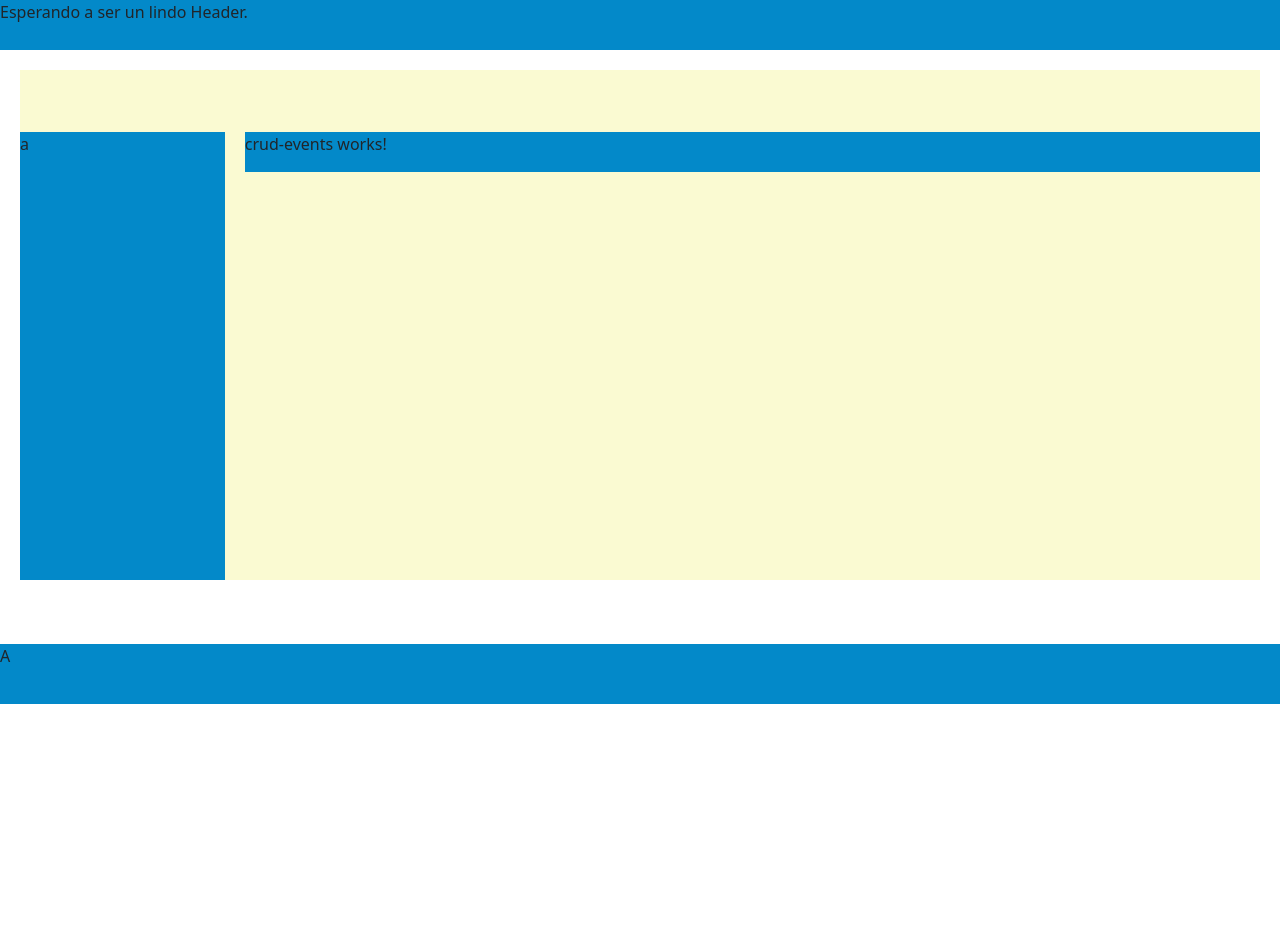
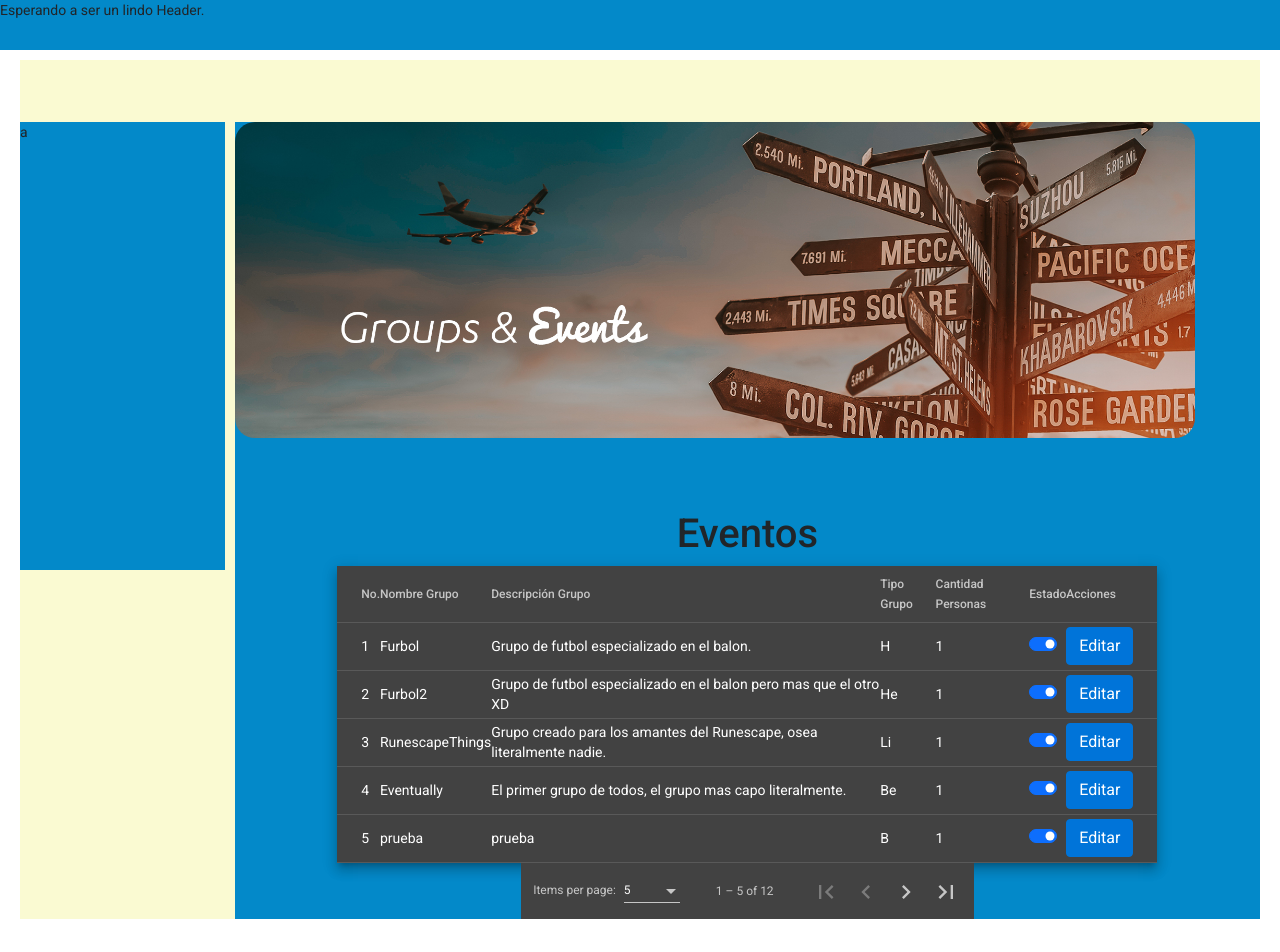
Before and after one commit to Deymoslor/Eventually-SENA, an Angular app: page /dashboard/events in a window 1280 px wide. Shown: the top 952 px of the page. Before the commit the page ends 800 px from the top, so only its background shows below. Built offline with nearby package versions, Linux system fonts and the light colour scheme.

Commit message:
dataTable terminado, uso de material y bootstrap

```diff
--- a/angular.json
+++ b/angular.json
@@ -28,6 +28,7 @@
               "src/assets/types/typings.d.ts"
             ],
             "styles": [
+              "./node_modules/@angular/material/prebuilt-themes/pink-bluegrey.css",
               "node_modules/bootstrap/dist/css/bootstrap.min.css",
               "src/styles.scss"
             ],
@@ -98,6 +99,7 @@
               "src/assets"
             ],
             "styles": [
+              "./node_modules/@angular/material/prebuilt-themes/pink-bluegrey.css",
               "node_modules/bootstrap/dist/css/bootstrap.min.css",
               "src/styles.scss"
             ],
--- a/package.json
+++ b/package.json
@@ -17,6 +17,7 @@
     "@angular/core": "~13.1.0",
     "@angular/forms": "~13.1.0",
     "@angular/localize": "~13.1.0",
+    "@angular/material": "^13.2.3",
     "@angular/platform-browser": "~13.1.0",
     "@angular/platform-browser-dynamic": "~13.1.0",
     "@angular/router": "~13.1.0",
--- a/src/app/app.module.ts
+++ b/src/app/app.module.ts
@@ -12,6 +12,7 @@ import { EventsModule } from './events/events.module';
 import { DashboardModule } from './dashboard/dashboard.module';
 
 
+
 @NgModule({
   declarations: [
     AppComponent,
@@ -23,7 +24,7 @@ import { DashboardModule } from './dashboard/dashboard.module';
     NgbModule,
     FormsModule,
     EventsModule,
-    DashboardModule
+    DashboardModule,
   ],
   providers: [],
   bootstrap: [AppComponent]
--- a/src/app/dashboard/dashboard.module.ts
+++ b/src/app/dashboard/dashboard.module.ts
@@ -5,6 +5,8 @@ import { CrudEventsComponent } from '../events/dashboard/crud-events/crud-events
 import { NgbModule } from '@ng-bootstrap/ng-bootstrap';
 import { FormsModule } from '@angular/forms';
 import { DashboardRoutingModule } from './dashboard-routing.module';
+import {MatTableModule} from '@angular/material/table';
+import { MatPaginatorModule } from '@angular/material/paginator';
 
 @NgModule({
   declarations: [DashboardComponent,
@@ -13,7 +15,9 @@ import { DashboardRoutingModule } from './dashboard-routing.module';
     CommonModule,
     NgbModule,
     FormsModule,
-    DashboardRoutingModule
+    DashboardRoutingModule,
+    MatTableModule,
+    MatPaginatorModule
   ]
 })
 export class DashboardModule { }
--- a/src/app/events/dashboard/crud-events/crud-events.component.html
+++ b/src/app/events/dashboard/crud-events/crud-events.component.html
@@ -1 +1,59 @@
-<p>crud-events works!</p>
+<img src="../../../../assets/dashboard/crud-events/bannerGyE.png" alt="Grupos y eventos banner" class="thumbnail">
+<div class="content">
+    <h2 class="fs-1">Eventos</h2>
+    <!--TABLE-->
+        <table mat-table [dataSource]="dataSource" class="mat-elevation-z8">
+
+            <!--- Note that these columns can be defined in any order.
+                The actual rendered columns are set as a property on the row definition" -->
+
+            <!-- Position Column -->
+            <ng-container matColumnDef="position">
+            <th mat-header-cell *matHeaderCellDef> No. </th>
+            <td mat-cell *matCellDef="let element"> {{element.position}} </td>
+            </ng-container>
+
+            <!-- Name Column -->
+            <ng-container matColumnDef="nameGroup">
+            <th mat-header-cell *matHeaderCellDef> Nombre Grupo</th>
+            <td mat-cell *matCellDef="let element"> {{element.nameGroup}} </td>
+            </ng-container>
+
+            <!-- Weight Column -->
+            <ng-container matColumnDef="description">
+            <th mat-header-cell *matHeaderCellDef> Descripción Grupo </th>
+            <td mat-cell *matCellDef="let element"> {{element.description}} </td>
+            </ng-container>
+
+            <!-- Symbol Column -->
+            <ng-container matColumnDef="typeGroup">
+            <th mat-header-cell *matHeaderCellDef> Tipo Grupo </th>
+            <td mat-cell *matCellDef="let element"> {{element.typeGroup}} </td>
+            </ng-container>
+
+            <ng-container matColumnDef="cantPeople">
+                <th mat-header-cell *matHeaderCellDef> Cantidad Personas </th>
+                <td mat-cell *matCellDef="let element"> {{element.cantPeople}} </td>
+            </ng-container>
+
+            <ng-container matColumnDef="state">
+                <th mat-header-cell *matHeaderCellDef> Estado </th>
+                <td mat-cell *matCellDef="let element"> <div class="form-check form-switch">
+                    <input class="form-check-input" type="checkbox" id="flexSwitchCheckChecked" checked>
+                    <label class="form-check-label" for="flexSwitchCheckChecked"></label>
+                  </div> </td>
+            </ng-container>
+
+            <ng-container matColumnDef="actions">
+                <th mat-header-cell *matHeaderCellDef> Acciones </th>
+                <td mat-cell *matCellDef="let element"> <button class="btn btn-primary">Editar</button> </td>
+            </ng-container>
+
+            <tr mat-header-row *matHeaderRowDef="displayedColumns"></tr>
+            <tr mat-row *matRowDef="let row; columns: displayedColumns;"></tr>
+        </table>
+        <mat-paginator [pageSizeOptions]="[5, 10, 20]"
+                 showFirstLastButtons >
+        </mat-paginator>
+    <!--TABLE//-->
+</div>
--- a/src/app/events/dashboard/crud-events/crud-events.component.scss
+++ b/src/app/events/dashboard/crud-events/crud-events.component.scss
@@ -0,0 +1,45 @@
+:host {
+  display: flex;
+  flex-direction: column;
+  justify-content: space-between;
+}
+
+.thumbnail {
+  width: 75vw;
+  border-radius: 20px;
+}
+
+.content {
+  display: flex;
+  flex-direction: column;
+  align-items: center;
+  justify-content: space-between;
+  flex-grow: 1;
+  margin-top: 80px;
+}
+
+table {
+  width: 80%;
+}
+
+.mat-column-demo-position {
+  width: 32px;
+  border-right: 1px solid currentColor;
+  padding-right: 24px;
+  text-align: center;
+}
+
+.mat-column-demo-name {
+  padding-left: 16px;
+  font-size: 20px;
+}
+
+.mat-column-demo-weight {
+  font-style: italic;
+}
+
+.mat-column-demo-symbol {
+  width: 32px;
+  text-align: center;
+  font-weight: bold;
+}
--- a/src/app/events/dashboard/crud-events/crud-events.component.ts
+++ b/src/app/events/dashboard/crud-events/crud-events.component.ts
@@ -1,5 +1,33 @@
-import { Component, OnInit } from '@angular/core';
+import { Component, OnInit, ViewChild } from '@angular/core';
+import {MatPaginator} from '@angular/material/paginator';
+import {MatTableDataSource} from '@angular/material/table';
 
+export interface PeriodicElement {
+  nameGroup: string;
+  position: number;
+  description: string;
+  typeGroup: string;
+  cantPeople: number;
+  state: string;
+  actions: null;
+}
+
+const ELEMENT_DATA: PeriodicElement[] = [
+  {position: 1, nameGroup: 'Furbol', description: 'Grupo de futbol especializado en el balon.', typeGroup: 'H', cantPeople: 1, state: '', actions:null},
+  {position: 2, nameGroup: 'Furbol2', description: 'Grupo de futbol especializado en el balon pero mas que el otro XD', typeGroup: 'He', cantPeople: 1, state: '', actions:null},
+  {position: 3, nameGroup: 'RunescapeThings', description: 'Grupo creado para los amantes del Runescape, osea literalmente nadie.', typeGroup: 'Li', cantPeople: 1, state: '', actions:null},
+  {position: 4, nameGroup: 'Eventually', description: 'El primer grupo de todos, el grupo mas capo literalmente.', typeGroup: 'Be', cantPeople: 1, state: '', actions:null},
+  {position: 5, nameGroup: 'prueba', description: 'prueba', typeGroup: 'B', cantPeople: 1, state: '', actions:null},
+  {position: 6, nameGroup: 'prueba', description: 'prueba', typeGroup: 'C', cantPeople: 1, state: '', actions:null},
+  {position: 6, nameGroup: 'prueba', description: 'prueba', typeGroup: 'C', cantPeople: 1, state: '', actions:null},
+  {position: 6, nameGroup: 'prueba', description: 'prueba', typeGroup: 'C', cantPeople: 1, state: '', actions:null},
+  {position: 6, nameGroup: 'prueba', description: 'prueba', typeGroup: 'C', cantPeople: 1, state: '', actions:null},
+  {position: 6, nameGroup: 'prueba', description: 'prueba', typeGroup: 'C', cantPeople: 1, state: '', actions:null},
+  {position: 6, nameGroup: 'prueba', description: 'prueba', typeGroup: 'C', cantPeople: 1, state: '', actions:null},
+  {position: 6, nameGroup: 'prueba', description: 'prueba', typeGroup: 'C', cantPeople: 1, state: '', actions:null},
+
+
+];
 @Component({
   selector: 'app-crud-events',
   templateUrl: './crud-events.component.html',
@@ -7,9 +35,18 @@ import { Component, OnInit } from '@angular/core';
 })
 export class CrudEventsComponent implements OnInit {
 
+  displayedColumns: string[] = ['position', 'nameGroup', 'description', 'typeGroup', 'cantPeople', 'state', 'actions'];
+  dataSource = new MatTableDataSource(ELEMENT_DATA);
+
+  @ViewChild(MatPaginator, { static: true })
+  paginator!: MatPaginator;
+
   constructor() { }
 
   ngOnInit(): void {
+    this.dataSource.paginator = this.paginator;
   }
 
+
+
 }
--- a/src/app/events/dashboard/dashboard.component.scss
+++ b/src/app/events/dashboard/dashboard.component.scss
@@ -16,7 +16,7 @@ header {
   display: flex;
   align-items: flex-start;
   justify-content: space-between;
-  margin: 20px 20px;
+  margin: 10px 20px;
   height: auto;
   position: relative;
   z-index: 1;
@@ -41,7 +41,7 @@ header {
   background-color: #0389c9;
   height: 35vw;
   width: 16vw;
-  margin-right: 20px;
+  margin-right: 10px;
 }
 
 .content-asidebar {
--- a/src/styles.scss
+++ b/src/styles.scss
@@ -19,3 +19,6 @@ body {
 
 /* Importing Bootstrap SCSS file. */
 @import "~bootstrap/scss/bootstrap";
+
+html, body { height: 100%; }
+body { margin: 0; font-family: Roboto, "Helvetica Neue", sans-serif; }
```
Also changed, not shown: src/assets/dashboard/crud-events/bannerGyE.png (added), 1 other file (tests, documents, lock files or other folders).
